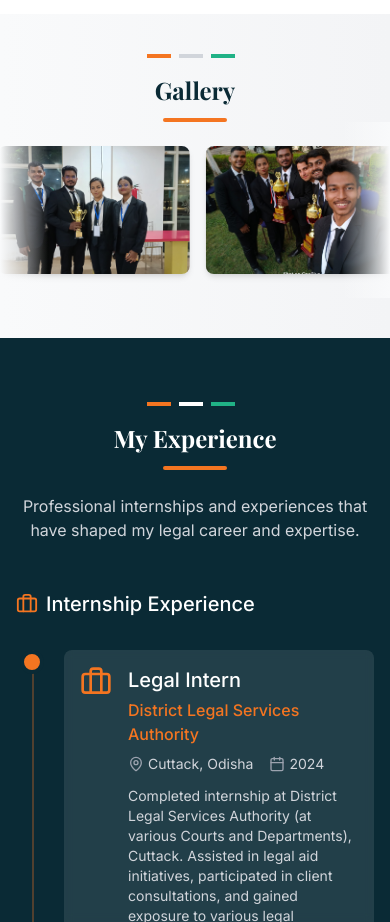
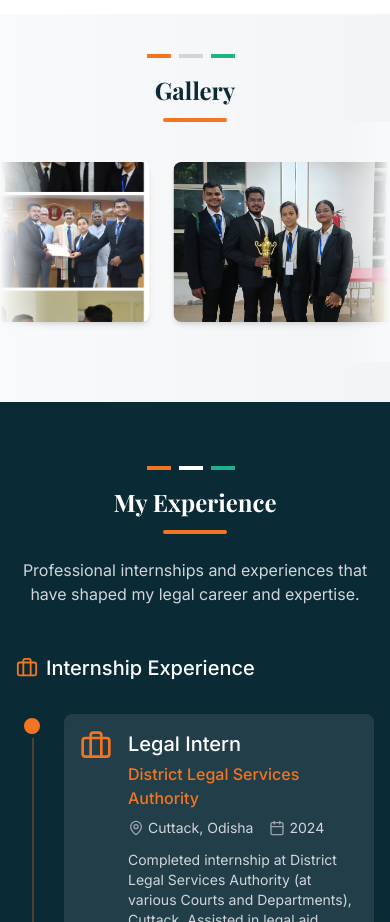
Before and after one commit to JayadipSahoo/Sumanjeet, a React (Vite) app: page / in a window 390 px wide. Shown: the part 5900-6822 px from the top of the page. Built offline with nearby package versions, Linux system fonts and the light colour scheme.

Commit message:
Responsive

```diff
--- a/src/components/ImageCarousel.jsx
+++ b/src/components/ImageCarousel.jsx
@@ -26,7 +26,7 @@ const ImageCarousel = () => {
         if (prevPosition >= 100) {
           return 0;
         }
-        return prevPosition + 0.2; // Adjust speed by changing this value (lower = slower)
+        return prevPosition + 0.08; // Reduced speed (from 0.2 to 0.08)
       });
     }, 20); // Lower interval for smoother animation
 
@@ -55,12 +55,12 @@ const ImageCarousel = () => {
         </div>
       </div>
 
-      <div className="relative overflow-hidden">
+      <div className="relative overflow-hidden py-4">
         {/* Left gradient fade effect */}
         <div className="absolute left-0 top-0 bottom-0 w-12 sm:w-20 z-10 bg-gradient-to-r from-gray-50 to-transparent"></div>
 
         <motion.div
-          className="flex gap-4 py-6 px-4"
+          className="flex gap-6 py-6 px-4"
           style={{
             x: `-${scrollPosition}%`,
             transition: 'transform linear',
@@ -69,7 +69,7 @@ const ImageCarousel = () => {
           {duplicatedImages.map((image, index) => (
             <div
               key={index}
-              className="flex-shrink-0 w-48 sm:w-60 md:w-72 h-32 sm:h-40 md:h-48 rounded-lg overflow-hidden shadow-md relative group"
+              className="flex-shrink-0 w-56 sm:w-72 md:w-80 h-40 sm:h-48 md:h-56 rounded-lg overflow-hidden shadow-md relative group"
             >
               <img
                 src={image}
```
